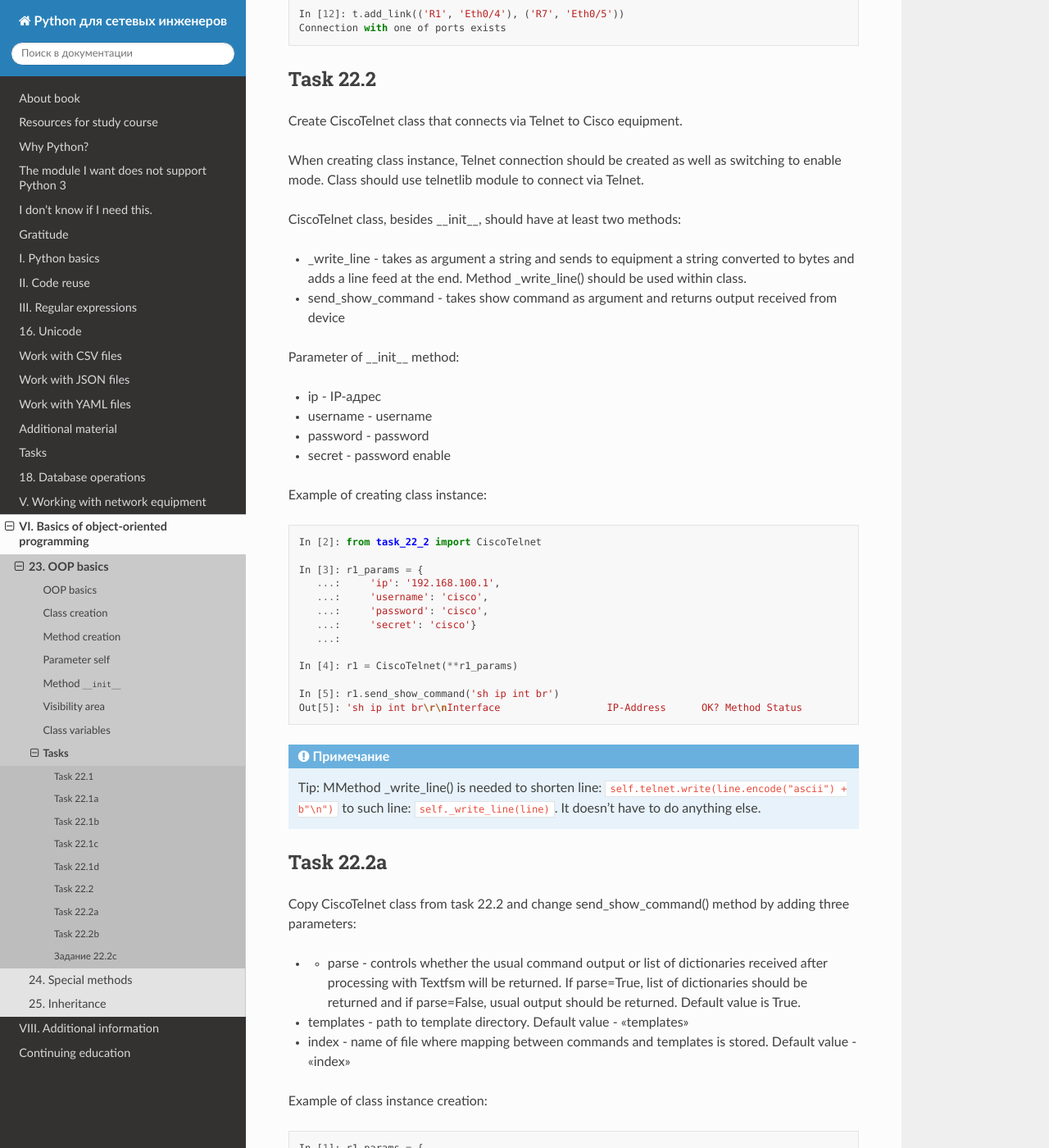
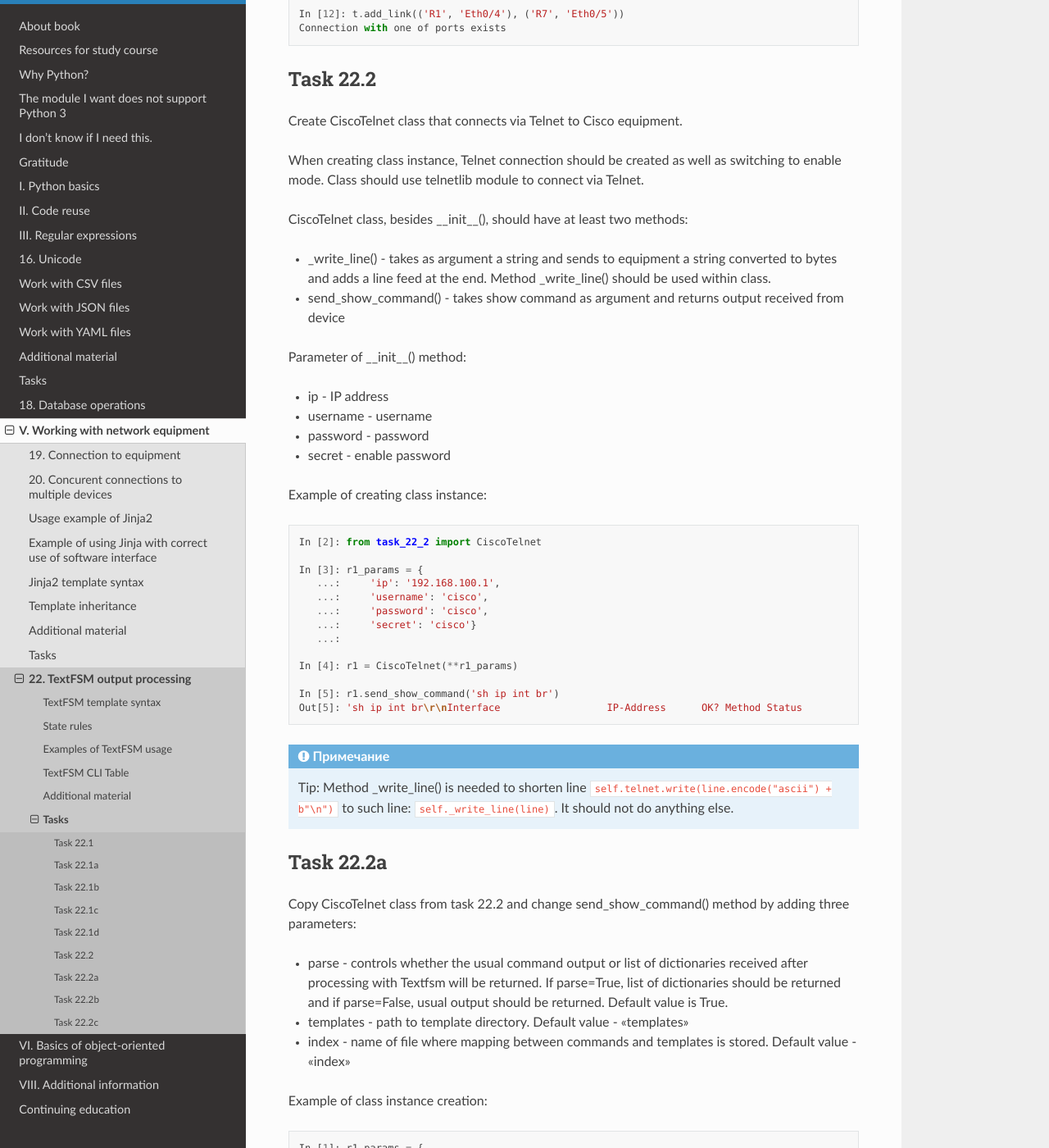
Before and after one commit to Aidar5/nattoeng, a Sphinx documentation site: the page built from docs/source/exercises/22_exercises.rst, in a window 1280 px wide and 1400 px high, scrolled down 4244 px. Shown: the whole window at 82% size. Built offline with Sphinx 7.4.7 and the Read the Docs theme 2.0.0, drawn with Linux system fonts in a browser that asks for light colours; pages that are not in the unit, such as notebooks, are missing from menus; some of the changed text lies outside the part shown.

Commit message:
Update and rename 23_exercises.rst to 22_exercises.rst

```diff
--- a/docs/source/exercises/23_exercises.rst
+++ b/docs/source/exercises/22_exercises.rst
@@ -62,7 +62,7 @@ Task 22.1a
 
 Copy Topology class from task 22.1 and change it.
 
-If in task 22.1 duplicates removal was performed in __init__method, it is necessary to transfer function of duplicates removal to _normalize method.
+If in task 22.1 duplicates removal was performed in __init__() method, it is necessary to transfer function of duplicates removal to _normalize() method.
 
 The __init__ method has to look like this:
 
@@ -82,7 +82,7 @@ Add delete_link() method that removes specified connection. Method should also r
 
 If there is no such connection, message "There is no such connection" is displayed.
 
-Topology creation
+Topology creation:
 
 .. code:: python
 
@@ -138,7 +138,7 @@ Change Topology class from task 22.1b.
 
 Add delete_node() method that removes all connections with specified device. If there is no such device, message "There is no such device" is displayed.
 
-Topology creation
+Topology creation:
 
 .. code:: python
 
@@ -222,17 +222,17 @@ Create CiscoTelnet class that connects via Telnet to Cisco equipment.
 
 When creating class instance, Telnet connection should be created as well as switching to enable mode. Class should use telnetlib module to connect via Telnet.
 
-CiscoTelnet class, besides __init__, should have at least two methods:
+CiscoTelnet class, besides __init__(), should have at least two methods:
 
-* _write_line - takes as argument a string and sends to equipment a string converted to bytes and adds a line feed at the end. Method _write_line() should be used within class.
-* send_show_command - takes show command as argument and returns output received from device
+* _write_line() - takes as argument a string and sends to equipment a string converted to bytes and adds a line feed at the end. Method _write_line() should be used within class.
+* send_show_command() - takes show command as argument and returns output received from device
 
-Parameter of __init__ method:
+Parameter of __init__() method:
 
-* ip - IP-адрес
+* ip - IP address
 * username - username
 * password - password
-* secret - password enable
+* secret - enable password
 
 
 Example of creating class instance:
@@ -256,8 +256,8 @@ Example of creating class instance:
 .. note::
 
     Tip:
-    МMethod _write_line() is needed to shorten line: ``self.telnet.write(line.encode("ascii") + b"\n")`` to such line: ``self._write_line(line)``.
-    It doesn’t have to do anything else.
+    Мethod _write_line() is needed to shorten line ``self.telnet.write(line.encode("ascii") + b"\n")`` to such line: ``self._write_line(line)``.
+    It should not do anything else.
 
 
 Task 22.2a
@@ -265,7 +265,7 @@ Task 22.2a
 
 Copy CiscoTelnet class from task 22.2 and change send_show_command() method by adding three parameters:
 
-* •	parse - controls whether the usual command output or list of dictionaries received after processing with Textfsm will be returned. If parse=True, list of dictionaries should be returned and if parse=False, usual output should be returned. Default value is True.
+* parse - controls whether the usual command output or list of dictionaries received after processing with Textfsm will be returned. If parse=True, list of dictionaries should be returned and if parse=False, usual output should be returned. Default value is True.
 * templates - path to template directory. Default value - "templates"
 * index - name of file where mapping between commands and templates is stored. Default value - "index"
 
@@ -363,17 +363,17 @@ Use of send_config_commands() method:
     Out[6]: 'conf t\r\nEnter configuration commands, one per line.  End with CNTL/Z.\r\nR1(config)#interface loop55\r\nR1(config-if)#ip address 5.5.5.5 255.255.255.255\r\nR1(config-if)#end\r\nR1#'
 
 
-Задание 22.2c
+Task 22.2c
 ~~~~~~~~~~~~~
 
 Copy CiscoTelnet class from task 22.2b and change send_config_commands() method by adding error check.
 
 Method send_config_commands() should have an additional parameter *strict*:
 
-* strict=True means that if error is detected, it is necessary to generate a ValueError exception
+* strict=True means that if error is detected, it is necessary to generate ValueError exception
 * strict=False means that if error is detected, all you have to do is to display error message
 
-Method should return output similar to the send_config_set() method of netmiko (example of output below). Exception and error text in example below.
+Method should return output similar to send_config_set() method of netmiko (example of output below). Exception and error text in example below.
 
 Example of class instance creation:
 
```
Also changed, not shown: other parts of docs/source/exercises/22_exercises.rst (+2 -2 lines).
